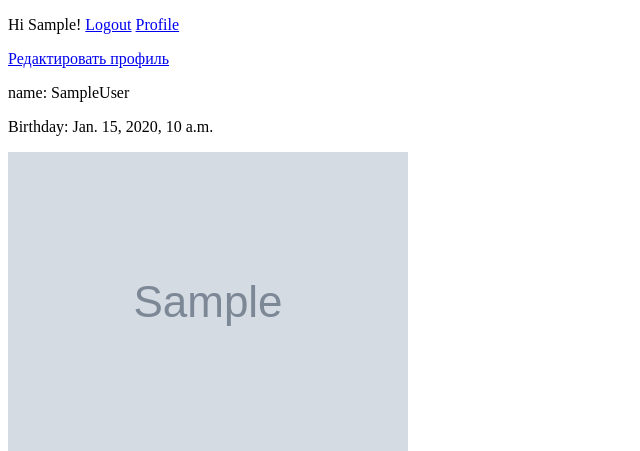
After one commit to as-chigir/it-academy-my_dja_proj, a Django app: page /profile/ in a window 1280 px wide. The commit adds this page. Shown: the top 451 px of the page, without its empty margins (0-640 px from the left). Run offline with Django 3.2, Linux system fonts and the light colour scheme; a user stored in the database is signed in; tables that the repository leaves empty hold one stand-in row (values such as "Sample post"); grey boxes marked "Sample" are stand-in pictures.

Commit message:
Iteration 12
Add profil model

```diff
--- a/dacha/admin.py
+++ b/dacha/admin.py
@@ -3,7 +3,7 @@ from . import models
 
 # admin.site.register(models.Material)
 admin.site.register(models.Comment)
-
+admin.site.register(models.Profile)
 
 @admin.register(models.Material)
 class MaterialAdmin(admin.ModelAdmin):
--- a/dacha/apps.py
+++ b/dacha/apps.py
@@ -1,5 +1,5 @@
 from django.apps import AppConfig
 
 
-class DachaConfig(AppConfig):
+class dachaConfig(AppConfig):
     name = 'dacha'
--- a/dacha/models.py
+++ b/dacha/models.py
@@ -2,6 +2,7 @@ from django.db import models
 from django.utils import timezone
 from django.contrib.auth.models import User
 from django.urls import reverse
+from django.conf import settings
 
 # Create your models here.
 
@@ -48,3 +49,10 @@ class Comment(models.Model):
     material = models.ForeignKey(Material,
                                  on_delete=models.CASCADE,
                                  related_name='comments')
+
+
+class Profile(models.Model):
+    user = models.OneToOneField(settings.AUTH_USER_MODEL,
+                                on_delete=models.CASCADE)
+    birth = models.DateTimeField(blank=True, null=True)
+    photo = models.ImageField(upload_to="user/%Y/%m/%d", blank=True)
--- a/dacha/urls.py
+++ b/dacha/urls.py
@@ -2,6 +2,8 @@ from django.urls import path
 from . import views
 from django.contrib.auth import views as auth_views
 from django.urls import reverse_lazy
+from django.conf import settings
+from django.conf.urls.static import static
 
 app_name = 'dacha'
 
@@ -40,4 +42,9 @@ urlpatterns = [
 
     path('reset/done/', auth_views.PasswordResetCompleteView.as_view(),
          name='password_reset_complete'),
+    path('profile/', views.view_profile, name='profile'),
 ]
+
+if settings.DEBUG:
+    urlpatterns += static(settings.MEDIA_URL,
+                          document_root=settings.MEDIA_ROOT)
--- a/dacha/views.py
+++ b/dacha/views.py
@@ -123,3 +123,8 @@ def custom_login(request):
     else:
         form = forms.LoginForm()
         return render(request, 'login.html', {'form': form})
+
+
+@login_required
+def view_profile(request):
+    return render(request, 'profile.html', {'user': request.user})
--- /dev/null
+++ b/requirements.txt
@@ -0,0 +1,5 @@
+asgiref==3.3.1
+Django==3.1.6
+Pillow==8.1.0
+pytz==2021.1
+sqlparse==0.4.1
--- a/templates/base.html
+++ b/templates/base.html
@@ -12,6 +12,7 @@
 {% if request.user.is_authenticated %}
     Hi {{ request.user.first_name }}!
     <a href="{% url "dacha:logout" %}">Logout</a>
+    <a href="{% url "dacha:profile" %}">Profile</a>
 {% else %}
     <a href="{% url "dacha:login" %}">Login</a>
 {% endif %}
--- /dev/null
+++ b/templates/profile.html
@@ -0,0 +1,10 @@
+{% extends "base.html" %}
+{% block title %} Личный профиль {% endblock %}
+{% block content %}
+
+    <a href="{% url "dacha:profile" %}"> Редактировать профиль </a>
+    <p>name: {{ user.first_name|add:user.last_name }}</p>
+    <p>Birthday: {{ user.profile.birth }}</p>
+    <p><img src = "{{ user.profile.photo.url }}" alt="alternate"></p>
+
+{% endblock %}
--- a/winter/urls.py
+++ b/winter/urls.py
@@ -9,12 +9,14 @@ Function views
 Class-based views
     1. Add an import:  from other_app.views import Home
     2. Add a URL to urlpatterns:  path('', Home.as_view(), name='home')
-Including another URLconf
+Including another URL conf
     1. Import the include() function: from django.urls import include, path
     2. Add a URL to urlpatterns:  path('blog/', include('blog.urls'))
 """
+
+
 from django.contrib import admin
-from django.urls import include, path
+from django.urls import path, include
 
 urlpatterns = [
     path('admin/', admin.site.urls),
```
Also changed, not shown: winter/settings.py (+5 -2 lines), dacha/migrations/0003_auto_20210218_1926.py (added), media/user/2021/02/18/15717070_401.jpg (added).
